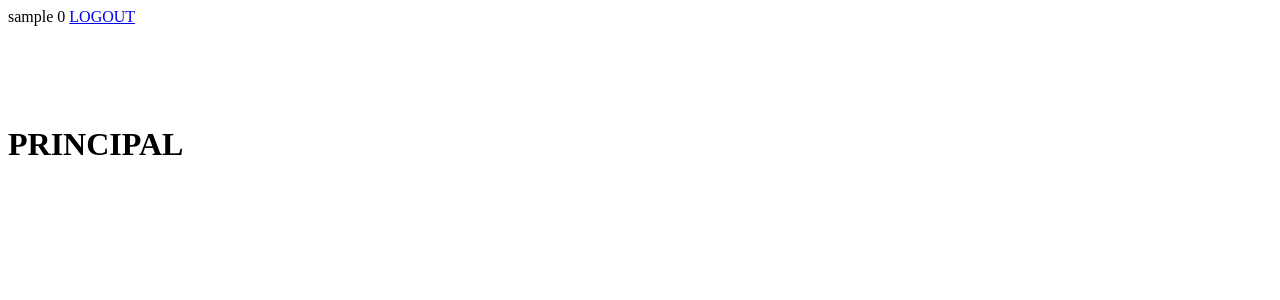
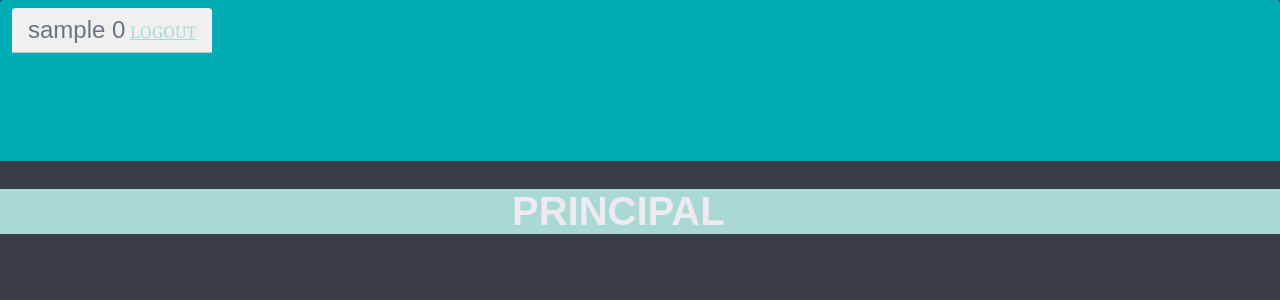
Before and after one commit to vilajp/RepositorioJuego, a Django app: page / in a window 1280 px wide. Shown: the top 300 px of the page. Run offline with Django 3.2, Linux system fonts and the light colour scheme; the visitor is signed in with stand-in values (Sample User, id 1); parts of the project's set-up code (start-up, migrations or seed data) failed here and were passed over.

Commit message:
se agrego estilos en el main.css

```diff
--- a/juego/static/css/main.css
+++ b/juego/static/css/main.css
@@ -1,4 +1,118 @@
 form {
     font-size: larger;
     padding-left: 30%;
+    color: rgb(241, 241, 247);
 }
+body {
+    margin: 0;
+    font-family: Arial, Helvetica, sans-serif;
+    font-size: 20px;
+    font-weight: 6px;
+
+    color: rgb(237, 234, 240);
+    text-align: var(--bs-body-text-align);
+    background-color: #393E46;
+    -webkit-text-size-adjust: 100%;
+    -webkit-tap-highlight-color: rgba(0, 0, 0, 0);
+  }
+  .principal {
+    font-size: calc(1.375rem + 1.5vw);
+    padding-left: 40%;
+    background-color:#AAD8D3;
+    color: rgb(237, 234, 240);
+  }
+  @media (min-width: 1200px) {
+    h1 {
+      font-size: 2.5rem;
+    }
+  }
+  a{
+      color: lightsteelblue;
+  }
+
+  span {
+    font-size: calc(1.022rem + 0.6vw);
+    text-shadow: rgb(23, 26, 29);
+  }
+  @media (min-width: 1200px) {
+    h2, .h2 {
+      font-size: 2rem;
+      font-family: Impact, Haettenschweiler, 'Arial Narrow Bold', sans-serif;
+    }
+  }
+
+  h3, .h3 {
+    font-size: calc(1.3rem + 0.6vw);
+  }
+  @media (min-width: 1200px) {
+    h3, .h3 {
+      font-size: 1.75rem;
+    }
+  }
+
+  h4, .h4 {
+    font-size: calc(1.275rem + 0.3vw);
+  }
+  @media (min-width: 1200px) {
+    h4, .h4 {
+      font-size: 1.5rem;
+    }
+  }
+
+  h5, .h5 {
+    font-size: 1.25rem;
+  }
+
+  h6, .h6 {
+    font-size: 1rem;
+  }
+
+  p {
+    margin-top: 0;
+    margin-bottom: 1rem;
+  }
+  header{
+    display: flex;
+    align-items: center;
+    padding: 0.5rem 0.75rem;
+    color: #6c757d;
+    background-color:#00ADB5;
+    background-clip: padding-box;
+    border-bottom: 1px solid rgba(0, 0, 0, 0.05);
+    border-top-left-radius: calc(0.25rem - 1px);
+    border-top-right-radius: calc(0.25rem - 1px);
+
+  }
+  .login{
+    padding: 0.5rem 1rem;
+  margin-bottom: 0;
+  font-size: 1rem;
+  background-color: #f0f0f0;
+  border-bottom: 1px solid rgba(0, 0, 0, 0.2);
+  border-top-left-radius: calc(0.3rem - 1px);
+  border-top-right-radius: calc(0.3rem - 1px);
+  }
+
+  button {
+    border-radius: 0;
+  }
+
+  button:focus:not(:focus-visible) {
+    outline: 0;
+  }
+
+
+
+  button,
+  select {
+    text-transform: none;
+
+  }
+
+  [role=button] {
+    cursor: pointer;
+  }
+  a {
+      font-family:Georgia, 'Times New Roman', Times, serif;
+      color: #AAD8D3;
+  }
--- a/juego/templates/base.html
+++ b/juego/templates/base.html
@@ -7,7 +7,7 @@
 </head>
 <body>
 <header>
-<div style="margin-bottom: 100px;">
+	<div style="margin-bottom: 100px;" class="login">
 
 		{% if user.is_authenticated %}
 			<span>{{user.username}} {{user.puntaje}}</span>
@@ -15,9 +15,14 @@
 		{% else %}
 			<a href="{% url 'login' %}">LOGIN</a>
 		{% endif %}
+		</div>
+
 </header>
 
-</div>
+
+
+
+
 
 {% block contenido %}
 
--- a/juego/templates/home.html
+++ b/juego/templates/home.html
@@ -4,7 +4,9 @@
 
 
 {% block contenido %}
+<div class="principal">
+	<h1>PRINCIPAL</h1>
+</div>
 
-	<h1>PRINCIPAL</h1>
 
 {% endblock contenido %}
```
Lines whose indentation alone changed are shown as unchanged.
